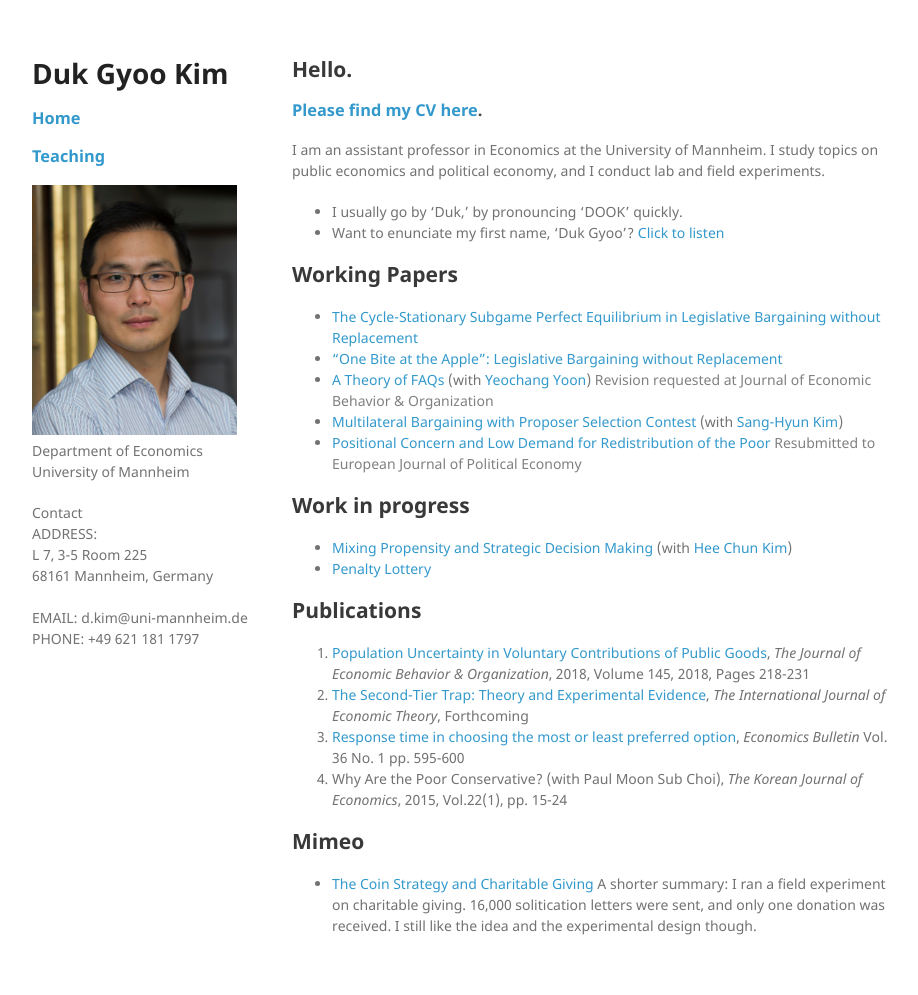
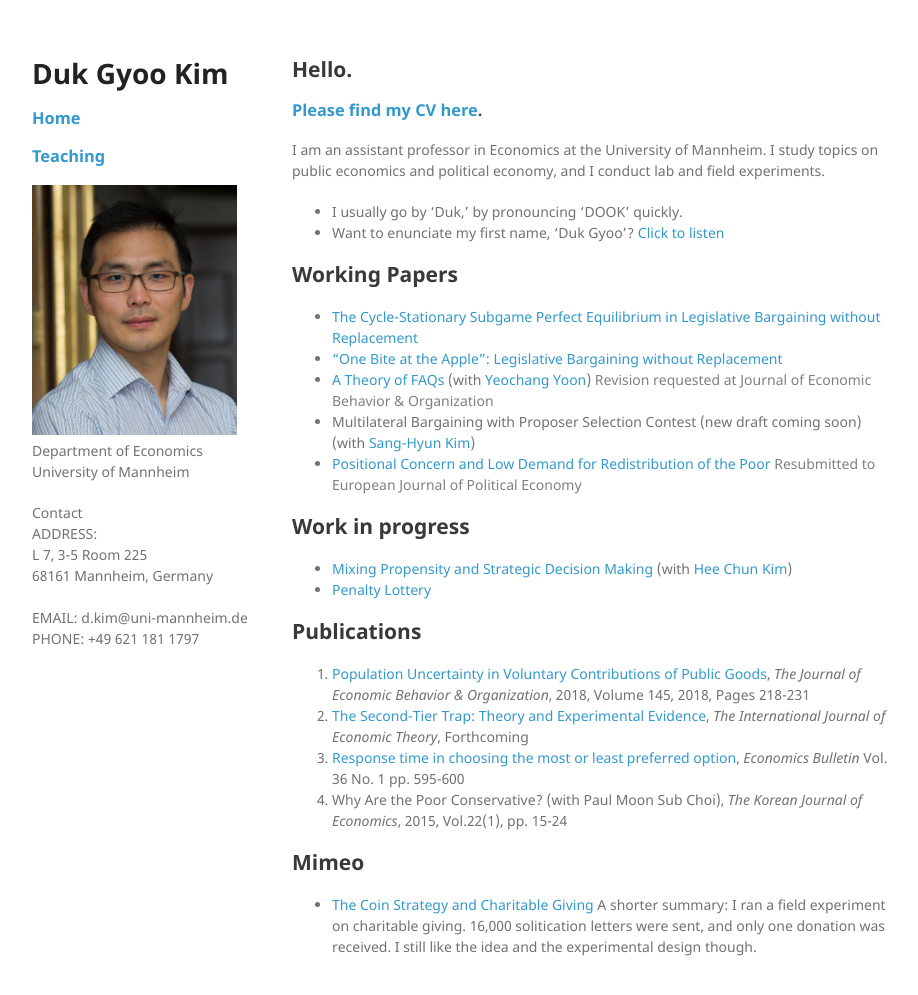
Before and after one commit to kimdukgyoo/kimdukgyoo.github.io, a Jekyll site: the page built from index.md, in a window 1280 px wide and 1027 px high. Shown: the top 995 px of the window, without its empty margins (178-1096 px from the left). Built offline with Jekyll 4.4.1, drawn with Linux system fonts in a browser that asks for light colours; our own code applies the rules of GitHub Pages for plain Markdown files.

Commit message:
Update index.md

```diff
--- a/index.md
+++ b/index.md
@@ -13,7 +13,7 @@ I am an assistant professor in Economics at the University of Mannheim. I study
 * <a href="https://kimdukgyoo.github.io/pdfjs/web/CycleStationaryEquilibriumInLegislativeBargaining.pdf" target="_blank"> The Cycle-Stationary Subgame Perfect Equilibrium in Legislative Bargaining without Replacement</a>
 * <a href="https://kimdukgyoo.github.io/pdfjs/web/OneBiteAtTheApple.pdf" target="_blank">"One Bite at the Apple": Legislative Bargaining without Replacement</a>
 * <a href="https://kimdukgyoo.github.io/pdfjs/web/theoryFAQs.pdf" target="_blank"> A Theory of FAQs</a> (with [Yeochang Yoon](https://sites.google.com/site/yyeochang/ "Yeochang Yoon's webpage")) <span style="color:Gray">Revision requested at Journal of Economic Behavior & Organization</span>
-* <a href="https://kimdukgyoo.github.io/pdfjs/web/MultilateralBargainingWithProposerSelectionContest_20171230.pdf" target="_blank"> Multilateral Bargaining with Proposer Selection Contest</a> (with [Sang-Hyun Kim](https://sites.google.com/site/sanghyunkim46/home "Sang-Hyun Kim's webpage"))
+* Multilateral Bargaining with Proposer Selection Contest (new draft coming soon) (with [Sang-Hyun Kim](https://sites.google.com/site/sanghyunkim46/home "Sang-Hyun Kim's webpage"))
 * <a href="https://kimdukgyoo.github.io/pdfjs/web/ECP.pdf" target="_blank"> Positional Concern and Low Demand for Redistribution of the Poor</a> <span style="color:Gray">Resubmitted to European Journal of Political Economy</span>
 
 ## Work in progress
```
